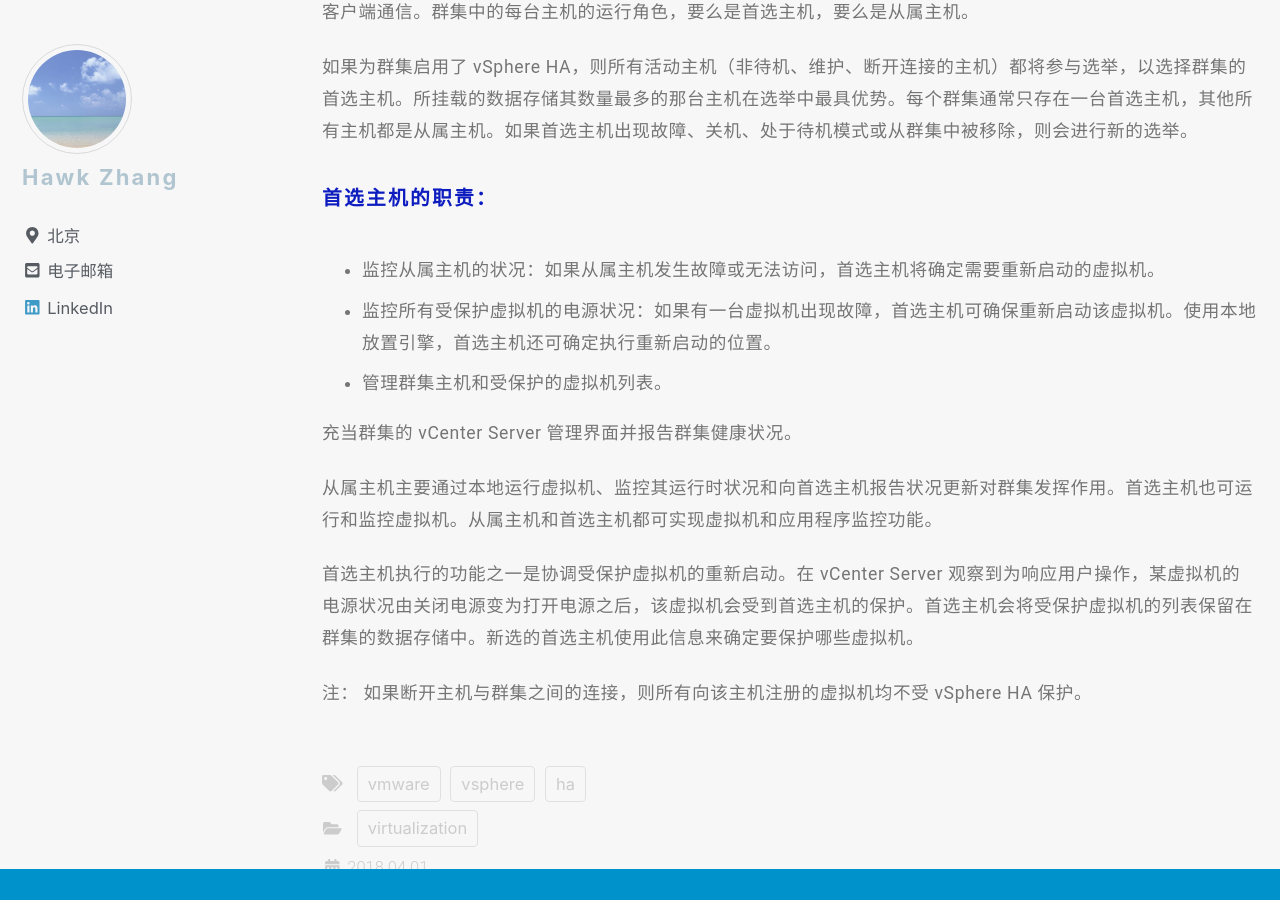
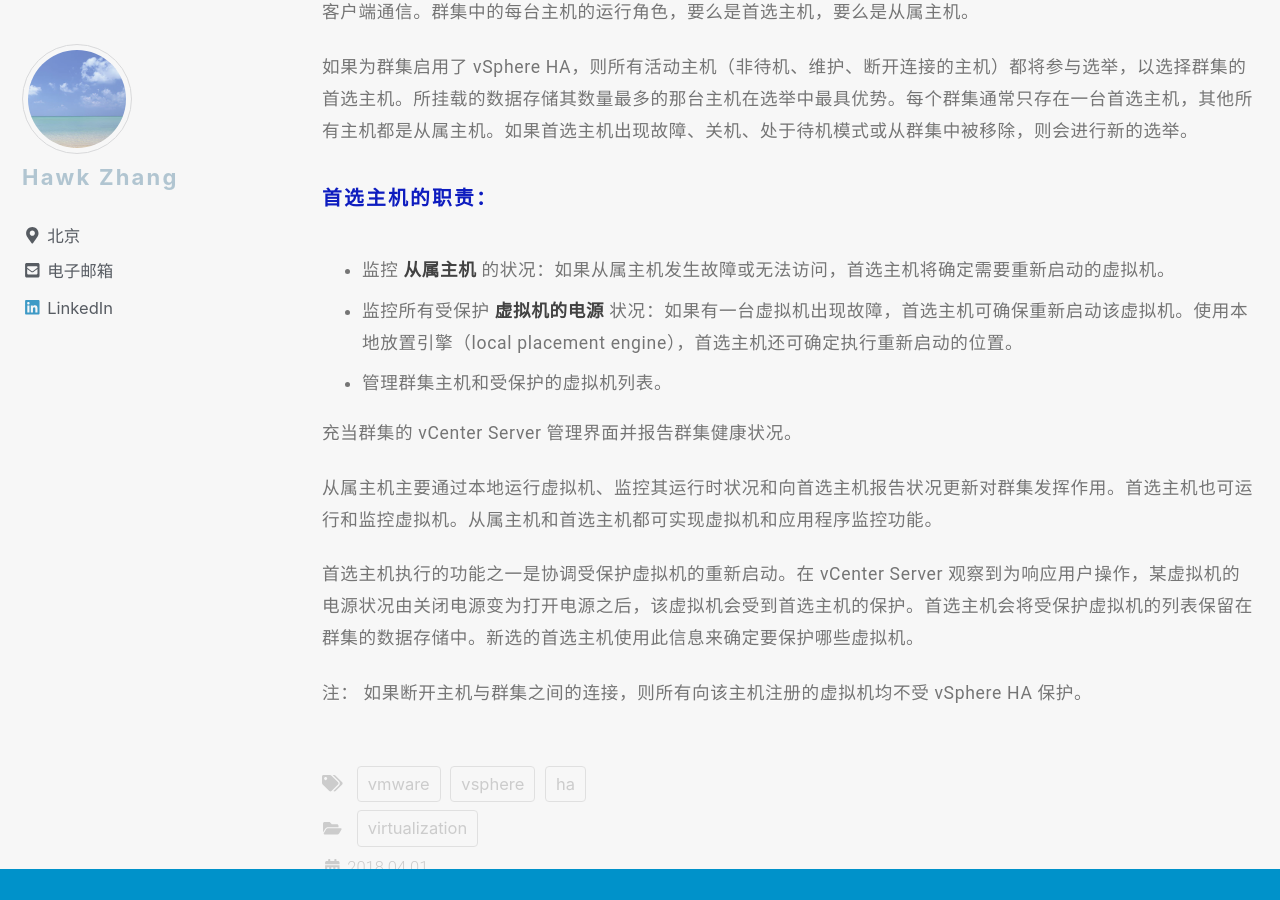
Before and after one commit to narru888/linotes_note, a Jekyll site: the page built from _posts/virtualizaion/2018-04-01-vsphere.ha.md, in a window 1280 px wide and 900 px high, scrolled down 6315 px. Built offline with Jekyll 4.4.1, drawn with Linux system fonts in a browser that asks for light colours; nearby versions of some CDN libraries; a script that is not in the unit is left out.

Commit message:
update on 2018-11-29 10:31:01 CST

```diff
--- a/_posts/virtualizaion/2018-04-01-vsphere.ha.md
+++ b/_posts/virtualizaion/2018-04-01-vsphere.ha.md
@@ -182,8 +182,8 @@ vSphere HA 可以将虚拟机及其所驻留的主机集中在集群内，从而
 
 ##### 首选主机的职责：
 
-* 监控从属主机的状况：如果从属主机发生故障或无法访问，首选主机将确定需要重新启动的虚拟机。
-* 监控所有受保护虚拟机的电源状况：如果有一台虚拟机出现故障，首选主机可确保重新启动该虚拟机。使用本地放置引擎，首选主机还可确定执行重新启动的位置。
+* 监控 **从属主机** 的状况：如果从属主机发生故障或无法访问，首选主机将确定需要重新启动的虚拟机。
+* 监控所有受保护 **虚拟机的电源** 状况：如果有一台虚拟机出现故障，首选主机可确保重新启动该虚拟机。使用本地放置引擎（local placement engine），首选主机还可确定执行重新启动的位置。
 * 管理群集主机和受保护的虚拟机列表。
 
 充当群集的 vCenter Server 管理界面并报告群集健康状况。
```
